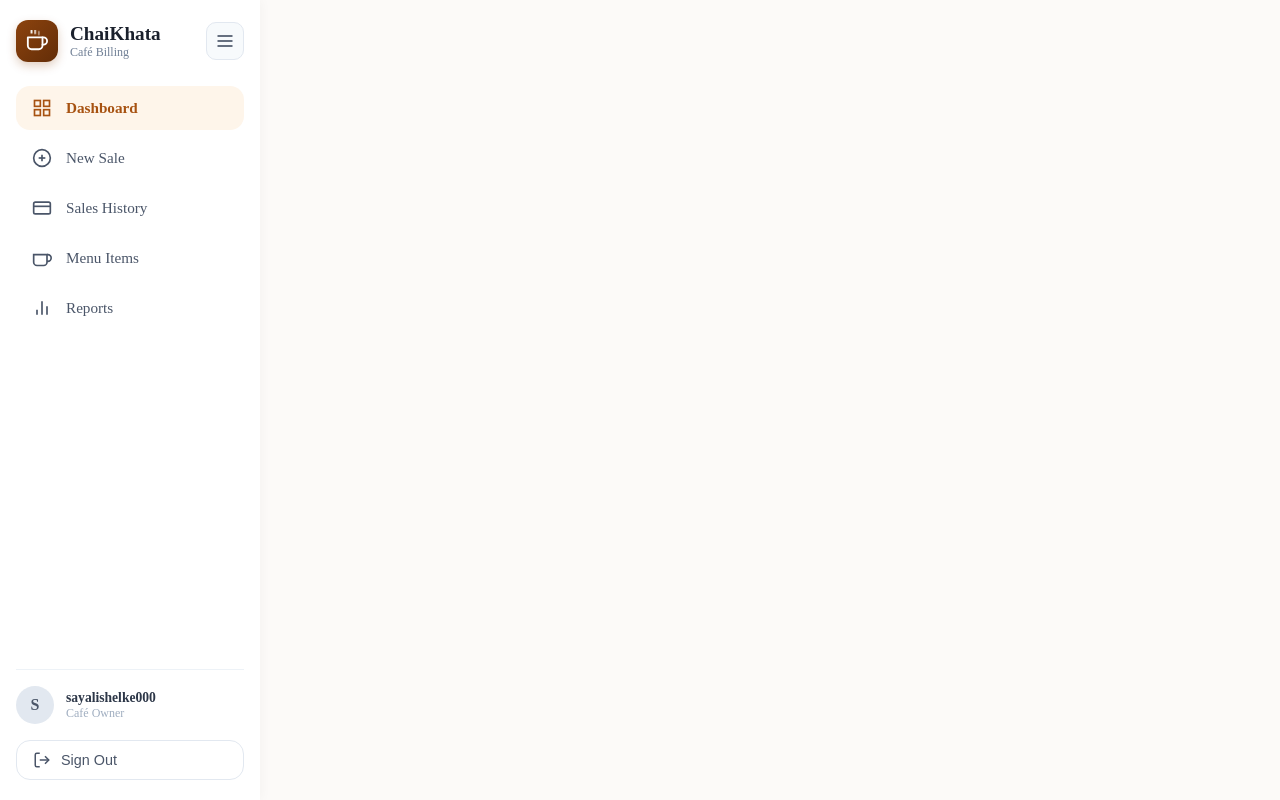
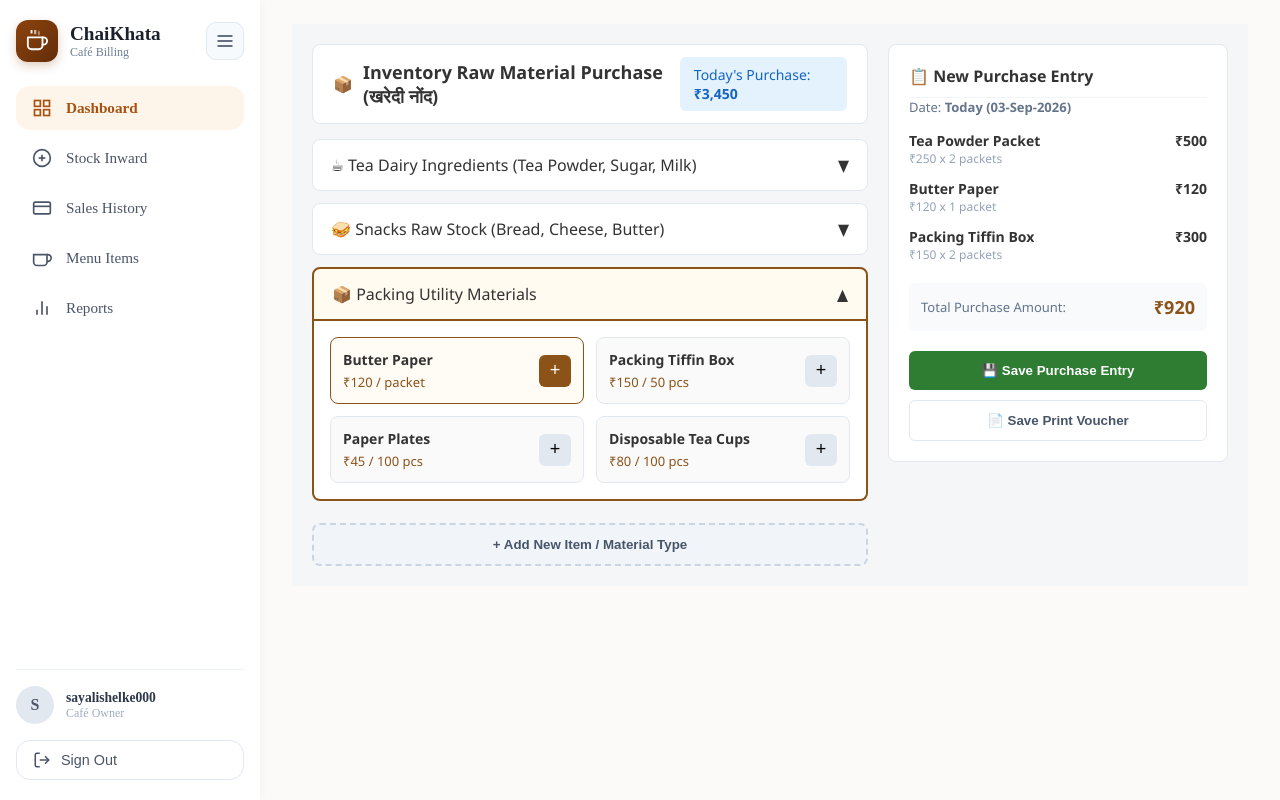
Before and after one commit to saya1805/ChaiChuski, an Angular app: page /sale in a window 1280 px wide. Before the commit this address led to /. Built offline with nearby package versions, Linux system fonts and the light colour scheme.

Commit message:
add all css and html changes for sale

```diff
--- a/src/app/app.routes.ts
+++ b/src/app/app.routes.ts
@@ -2,6 +2,7 @@ import { Routes } from '@angular/router';
 import { UserAuthComponent } from './Auth/user-auth/user-auth.component';
 import { SidebarComponent } from './sidebar/sidebar.component';
 import { DashboardComponent } from './dashboard/dashboard.component';
+import { SaleComponent } from './sidebar/sale/sale.component';
 
 export const routes: Routes = [
     {
@@ -20,5 +21,9 @@ export const routes: Routes = [
     {
         path:'dashboard',
         component:DashboardComponent
+    },
+    {
+        path:'sale',
+        component:SaleComponent
     }
 ];
--- /dev/null
+++ b/src/app/sidebar/sale/sale.component.css
@@ -0,0 +1,241 @@
+/* Main Layout Container */
+.purchase-container {
+  display: flex;
+  gap: 20px;
+  background-color: #f5f6f8;
+  padding: 20px;
+  font-family: 'Segoe UI', Tahoma, Geneva, Verdana, sans-serif;
+  color: #333;
+}
+
+/* Left Panel Styling */
+.left-panel {
+  flex: 1;
+}
+
+.header-card {
+  display: flex;
+  justify-content: space-between;
+  align-items: center;
+  background: #ffffff;
+  padding: 12px 20px;
+  border-radius: 8px;
+  border: 1px solid #e2e8f0;
+  margin-bottom: 15px;
+}
+
+.header-title {
+  display: flex;
+  align-items: center;
+  gap: 10px;
+}
+
+.header-title h2 {
+  font-size: 18px;
+  margin: 0;
+  font-weight: 600;
+}
+
+.today-badge {
+  background-color: #e3f2fd;
+  color: #1565c0;
+  padding: 8px 14px;
+  border-radius: 6px;
+  font-size: 14px;
+}
+
+/* Accordion & Material List */
+.accordion-wrapper {
+  display: flex;
+  flex-direction: column;
+  gap: 12px;
+}
+
+.accordion-item {
+  display: flex;
+  justify-content: space-between;
+  align-items: center;
+  background: #ffffff;
+  padding: 14px 18px;
+  border-radius: 8px;
+  border: 1px solid #e2e8f0;
+  cursor: pointer;
+  font-weight: 500;
+}
+
+.accordion-item.active-accordion {
+  border: 2px solid #8c5319;
+  background-color: #fffbf0;
+  border-bottom-left-radius: 0;
+  border-bottom-right-radius: 0;
+}
+
+/* Sub-Items Grid */
+.items-grid {
+  display: grid;
+  grid-template-columns: repeat(2, 1fr);
+  gap: 12px;
+  background: #ffffff;
+  padding: 16px;
+  border: 2px solid #8c5319;
+  border-top: none;
+  border-radius: 0 0 8px 8px;
+  margin-top: -12px;
+}
+
+.item-card {
+  display: flex;
+  justify-content: space-between;
+  align-items: center;
+  border: 1px solid #e2e8f0;
+  border-radius: 8px;
+  padding: 12px;
+  background-color: #fafafa;
+}
+
+.item-card.active-card {
+  border: 1px solid #8c5319;
+  background-color: #fffbf5;
+}
+
+.item-details {
+  display: flex;
+  flex-direction: column;
+}
+
+.item-title {
+  font-weight: 600;
+  font-size: 14px;
+}
+
+.item-price {
+  color: #8c5319;
+  font-size: 13px;
+  margin-top: 4px;
+}
+
+.add-btn {
+  background-color: #e2e8f0;
+  border: none;
+  width: 32px;
+  height: 32px;
+  border-radius: 6px;
+  font-size: 18px;
+  cursor: pointer;
+}
+
+.add-btn.active-btn {
+  background-color: #8c5319;
+  color: #ffffff;
+}
+
+.add-new-type-btn {
+  background-color: #f1f5f9;
+  border: 2px dashed #cbd5e1;
+  padding: 12px;
+  border-radius: 8px;
+  color: #475569;
+  font-weight: 600;
+  cursor: pointer;
+  width: 100%;
+  margin-top: 10px;
+}
+
+/* Right Panel / Summary Sidebar */
+.right-panel {
+  width: 340px;
+}
+
+.entry-box {
+  background: #ffffff;
+  border: 1px solid #e2e8f0;
+  border-radius: 8px;
+  padding: 20px;
+}
+
+.entry-box h3 {
+  margin-top: 0;
+  font-size: 16px;
+  border-bottom: 1px solid #f1f5f9;
+  padding-bottom: 10px;
+}
+
+.date-label {
+  font-size: 13px;
+  color: #64748b;
+  margin-bottom: 15px;
+}
+
+.selected-items-list {
+  display: flex;
+  flex-direction: column;
+  gap: 12px;
+  margin-bottom: 20px;
+}
+
+.entry-item {
+  display: flex;
+  justify-content: space-between;
+}
+
+.entry-title {
+  font-size: 14px;
+  font-weight: 600;
+}
+
+.entry-subtitle {
+  font-size: 12px;
+  color: #94a3b8;
+}
+
+.entry-price {
+  font-weight: 600;
+  font-size: 14px;
+}
+
+.total-section {
+  display: flex;
+  justify-content: space-between;
+  align-items: center;
+  background-color: #f8fafc;
+  padding: 12px;
+  border-radius: 6px;
+  margin-bottom: 20px;
+}
+
+.total-label {
+  font-size: 13px;
+  color: #64748b;
+}
+
+.total-value {
+  font-size: 18px;
+  font-weight: 700;
+  color: #8c5319;
+}
+
+.action-buttons {
+  display: flex;
+  flex-direction: column;
+  gap: 10px;
+}
+
+.action-buttons button {
+  width: 100%;
+  padding: 12px;
+  border-radius: 6px;
+  font-weight: 600;
+  cursor: pointer;
+}
+
+.btn-save {
+  background-color: #2e7d32;
+  color: #ffffff;
+  border: none;
+}
+
+.btn-print {
+  background-color: #ffffff;
+  color: #475569;
+  border: 1px solid #e2e8f0;
+}
--- /dev/null
+++ b/src/app/sidebar/sale/sale.component.html
@@ -0,0 +1,115 @@
+<div class="purchase-container">
+  <!-- डावी बाजू: Inventory / Raw Material List -->
+  <div class="left-panel">
+    <div class="header-card">
+      <div class="header-title">
+        <span class="icon">📦</span>
+        <h2>Inventory Raw Material Purchase (खरेदी नोंद)</h2>
+      </div>
+      <div class="today-badge">
+        Today's Purchase: <strong>₹3,450</strong>
+      </div>
+    </div>
+
+    <div class="accordion-wrapper">
+      <div class="accordion-item">
+        <span>☕ Tea Dairy Ingredients (Tea Powder, Sugar, Milk)</span>
+        <span class="arrow">▼</span>
+      </div>
+
+      <div class="accordion-item">
+        <span>🥪 Snacks Raw Stock (Bread, Cheese, Butter)</span>
+        <span class="arrow">▼</span>
+      </div>
+
+      <!-- Active Accordion Category -->
+      <div class="accordion-item active-accordion">
+        <span>📦 Packing Utility Materials</span>
+        <span class="arrow">▲</span>
+      </div>
+
+      <!-- Sub-Items Grid -->
+      <div class="items-grid">
+        <div class="item-card active-card">
+          <div class="item-details">
+            <span class="item-title">Butter Paper</span>
+            <span class="item-price">₹120 / packet</span>
+          </div>
+          <button class="add-btn active-btn">+</button>
+        </div>
+
+        <div class="item-card">
+          <div class="item-details">
+            <span class="item-title">Packing Tiffin Box</span>
+            <span class="item-price">₹150 / 50 pcs</span>
+          </div>
+          <button class="add-btn">+</button>
+        </div>
+
+        <div class="item-card">
+          <div class="item-details">
+            <span class="item-title">Paper Plates</span>
+            <span class="item-price">₹45 / 100 pcs</span>
+          </div>
+          <button class="add-btn">+</button>
+        </div>
+
+        <div class="item-card">
+          <div class="item-details">
+            <span class="item-title">Disposable Tea Cups</span>
+            <span class="item-price">₹80 / 100 pcs</span>
+          </div>
+          <button class="add-btn">+</button>
+        </div>
+      </div>
+
+      <button class="add-new-type-btn">
+        + Add New Item / Material Type
+      </button>
+    </div>
+  </div>
+
+  <!-- उजवी बाजू: Entry Summary Sidebar -->
+  <div class="right-panel">
+    <div class="entry-box">
+      <h3>📋 New Purchase Entry</h3>
+      <p class="date-label">Date: <strong>Today (03-Sep-2026)</strong></p>
+
+      <div class="selected-items-list">
+        <div class="entry-item">
+          <div>
+            <div class="entry-title">Tea Powder Packet</div>
+            <div class="entry-subtitle">₹250 x 2 packets</div>
+          </div>
+          <div class="entry-price">₹500</div>
+        </div>
+
+        <div class="entry-item">
+          <div>
+            <div class="entry-title">Butter Paper</div>
+            <div class="entry-subtitle">₹120 x 1 packet</div>
+          </div>
+          <div class="entry-price">₹120</div>
+        </div>
+
+        <div class="entry-item">
+          <div>
+            <div class="entry-title">Packing Tiffin Box</div>
+            <div class="entry-subtitle">₹150 x 2 packets</div>
+          </div>
+          <div class="entry-price">₹300</div>
+        </div>
+      </div>
+
+      <div class="total-section">
+        <span class="total-label">Total Purchase Amount:</span>
+        <span class="total-value">₹920</span>
+      </div>
+
+      <div class="action-buttons">
+        <button class="btn-save">💾 Save Purchase Entry</button>
+        <button class="btn-print">📄 Save Print Voucher</button>
+      </div>
+    </div>
+  </div>
+</div>
--- a/src/app/sidebar/sidebar.component.html
+++ b/src/app/sidebar/sidebar.component.html
@@ -45,7 +45,7 @@
         <line x1="12" y1="8" x2="12" y2="16"></line>
         <line x1="8" y1="12" x2="16" y2="12"></line>
       </svg>
-      <span>New Sale</span>
+      <span>Stock Inward</span>
     </a>
 
     <a href="javascript:void(0)" class="nav-item">
```
Also changed, not shown: src/app/sidebar/sale/sale.component.ts (added, +11 -0 lines), 1 other file (tests, documents, lock files or other folders).
